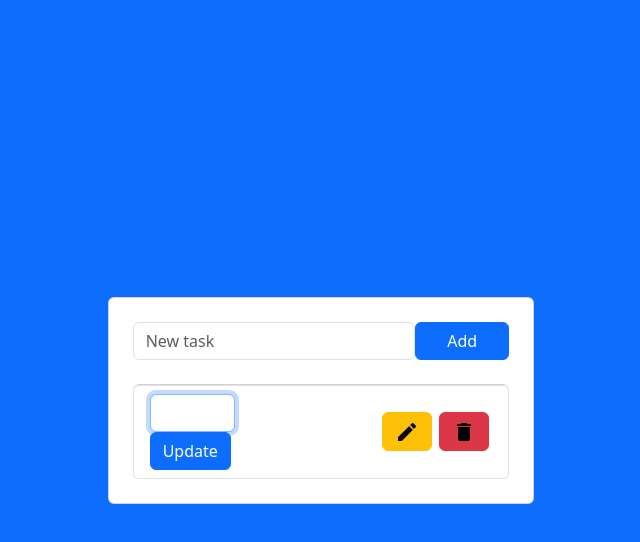
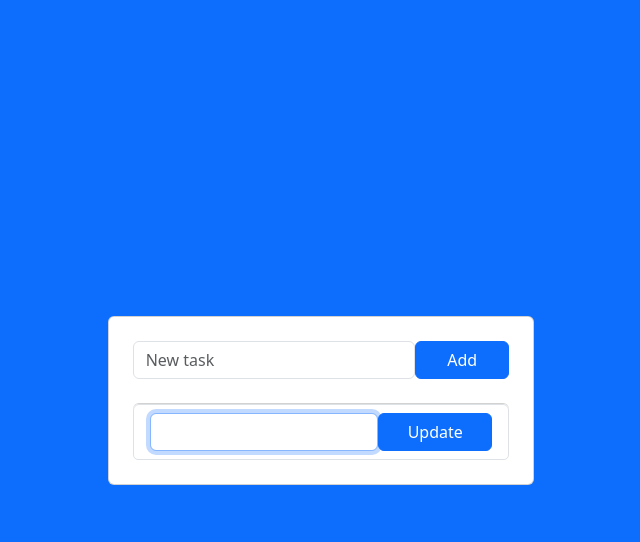
Before and after one commit to GBalatti9/Todo-app, a React (Vite) app: page / in a window 1280 px wide. Both pictures are taken after a click on the button 725 px from the left and 431 px from the top of the page. Shown: the top 542 px of the page, without its empty margins (319-959 px from the left). Built offline with nearby package versions, Linux system fonts and the light colour scheme.

Commit message:
I split the TodoItem component into two smaller components to handle the case of updating information. When the user presses the edit button, a text input appears, which is one component, and when the user simply views the task list, another component appears

```diff
--- /dev/null
+++ b/src/components/TodoEdit.jsx
@@ -0,0 +1,25 @@
+
+
+export const TodoEdit = ({ handleForm, id, inputRef, onInputChange }) => {
+    return (
+        <form
+            onSubmit  = {(e) => handleForm(e, id)}
+            className = "d-flex justify-content-between col-12"
+        >
+        <input
+            className = "form-control"
+            type      = "text"
+            name      = "edit"
+            id        = "edited"
+            onChange  = { onInputChange }
+            ref       = { inputRef }
+        />
+        <button
+            type      = "submit"
+            className = "btn btn-primary col-4"
+        >
+            Update
+        </button>
+    </form>
+    )
+}
--- a/src/components/TodoItem.jsx
+++ b/src/components/TodoItem.jsx
@@ -1,11 +1,13 @@
 import { useEffect, useRef, useState } from "react"
 import { useForm } from "../hooks/useForm";
+import { TodoView } from "./TodoView";
+import { TodoEdit } from "./TodoEdit";
 
 export const TodoItem = ({ item, onDeleteTodo, onToggle, onUpdate }) => {
 
     const [edit, setEdit] = useState(false);
 
-    const { formState, onInputChange, onResetForm } = useForm({
+    const { formState, onInputChange } = useForm({
         edit: ''
     });
 
@@ -13,14 +15,13 @@ export const TodoItem = ({ item, onDeleteTodo, onToggle, onUpdate }) => {
         setEdit(!edit)
     };
 
-    const handleForm = (e, id) => {
+    const handleFormUpdate = (e, id) => {
         e.preventDefault();
-        if((formState.edit).length <= 1) return;
+        if ((formState.edit).length <= 1) return;
 
         onUpdate(id, formState.edit);
         handleToggleEdit();
     }
-
 
     useEffect(() => {
         if (edit) {
@@ -33,47 +34,23 @@ export const TodoItem = ({ item, onDeleteTodo, onToggle, onUpdate }) => {
     return (
         <>
             <li className="list-group-item d-flex align-items-center justify-content-between">
-                <div className="col-3 d-flex justify-content-around">
+                <div className="d-flex align-items-center col-12 justify-content-between">
                     {
                         !edit ?
-                            <>
-                                <input
-                                    type="checkbox"
-                                    onChange={() => onToggle(item.id)}
-                                    checked={item.done} />
-                                <span
-                                    onClick={() => onToggle(item.id)}
-                                    className={`${item.done ? 'opacity-50 text-decoration-line-through' : ''}`}>{item.todo}
-                                </span>
-                            </>
+                            <TodoView
+                                item             = { item }
+                                onToggle         = { onToggle }
+                                onDeleteTodo     = { onDeleteTodo }
+                                handleToggleEdit = { handleToggleEdit }
+                            />
                             :
-                            <form action="" onSubmit={ (e) => handleForm( e, item.id ) }>
-                                <input
-                                    className="form-control"
-                                    type="text"
-                                    name="edit"
-                                    id="edited"
-                                    onChange={ onInputChange }
-                                    ref={ inputRef }
-                                    />
-                                <button
-                                    type="submit"
-                                    className="btn btn-primary">
-                                        Update
-                                </button>
-                            </form>
+                            <TodoEdit
+                                id            = { item.id }
+                                inputRef      = { inputRef }
+                                onInputChange = { onInputChange }
+                                handleFormUpdate    = { handleFormUpdate }
+                            />
                     }
-                </div>
-                <div className="col-4 d-flex justify-content-around">
-                    <button
-                        className="btn btn-warning"
-                        onClick={ handleToggleEdit }
-                        >
-                        <img src="../../baseline_edit_black_24dp.png" alt="Edit" /></button>
-                    <button
-                        className="btn btn-danger"
-                        onClick={() => onDeleteTodo(item.id)}>
-                        <img src="../../baseline_delete_black_24dp.png" alt="Delete" /></button>
                 </div>
             </li>
         </>
--- /dev/null
+++ b/src/components/TodoView.jsx
@@ -0,0 +1,36 @@
+
+
+export const TodoView = ({ item, onToggle, onDeleteTodo, handleToggleEdit }) => {
+    return (
+        <>
+            <div
+                className = "col-2 d-flex justify-content-around"
+            >
+            <input
+                type     = "checkbox"
+                onChange = { () => onToggle( item.id ) }
+                checked  = { item.done } />
+            <span
+                onClick   = { () => onToggle( item.id ) }
+                className = { `${ item.done ? 'opacity-50 text-decoration-line-through' : '' } cursor-pointer` }>
+                    { item.todo }
+            </span>
+            </div>
+            <div
+                className = "col-4 d-flex justify-content-around"
+            >
+            <button
+                className = "btn btn-warning"
+                onClick   = { handleToggleEdit }
+            >
+                <img src = "../../baseline_edit_black_24dp.png" alt = "Edit" />
+            </button>
+            <button
+                className = "btn btn-danger"
+                onClick   = { () => onDeleteTodo( item.id ) }>
+                <img src  = "../../baseline_delete_black_24dp.png" alt = "Delete" />
+            </button>
+            </div>
+    </>
+    )
+}
--- /dev/null
+++ b/src/index.css
@@ -0,0 +1,3 @@
+.cursor-pointer{
+    cursor: pointer;
+}
--- a/src/main.jsx
+++ b/src/main.jsx
@@ -1,6 +1,7 @@
 import React from 'react'
 import ReactDOM from 'react-dom/client'
 import { Container } from './Container'
+import './index.css';
 
 ReactDOM.createRoot(document.getElementById('root')).render(
   <React.StrictMode>
```
Also changed, not shown: src/helpers/todoFormHelper.js (added).
